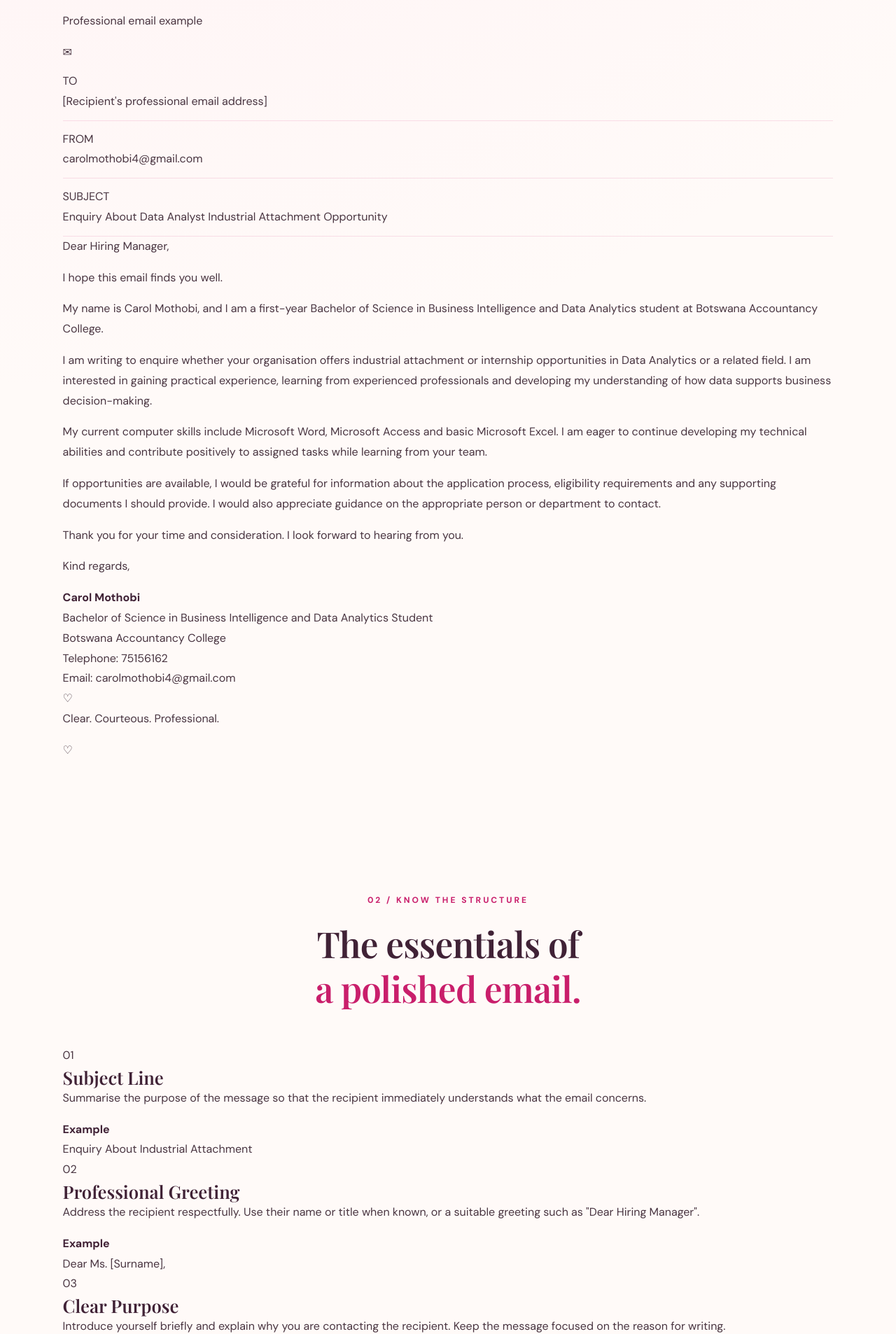
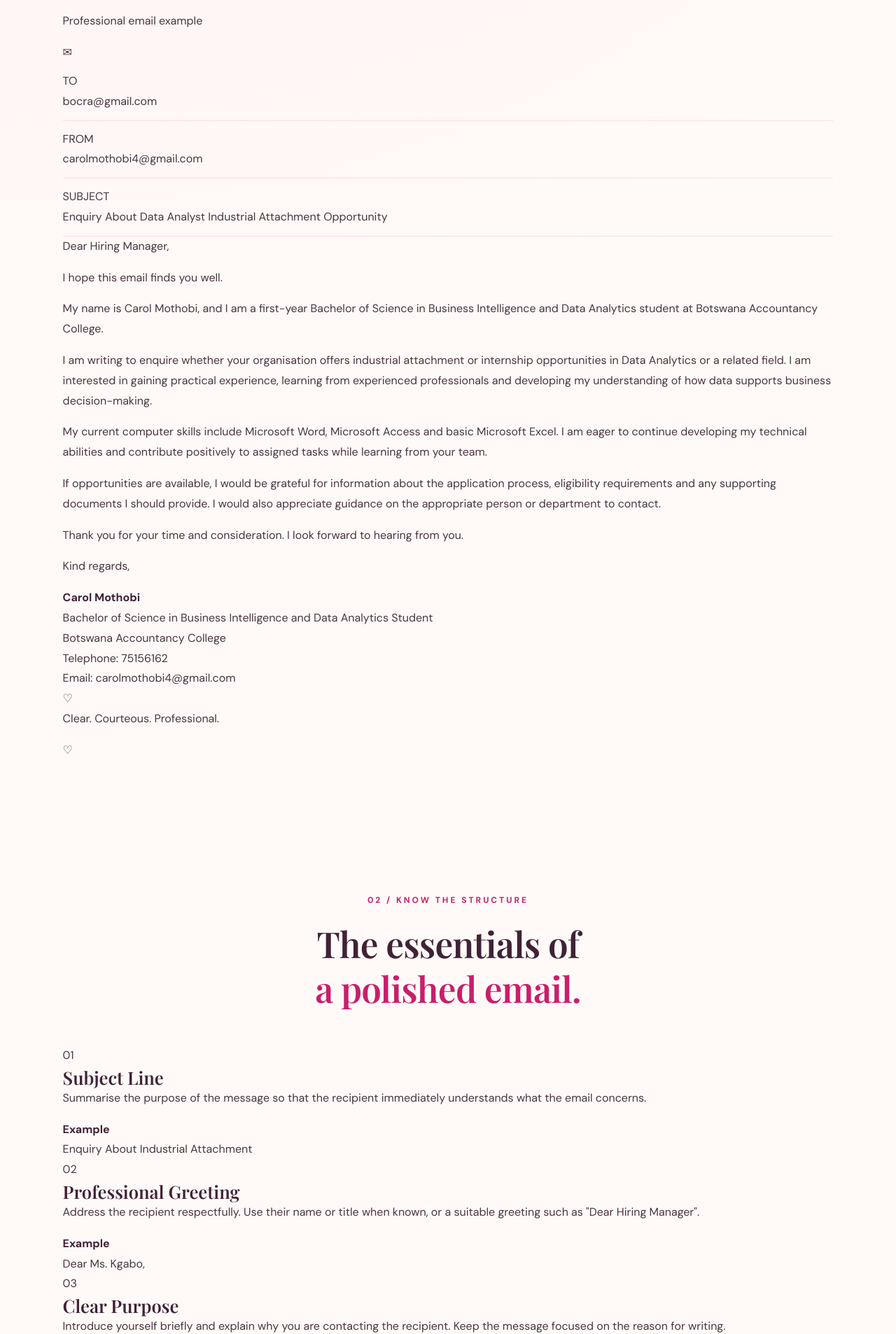
Before and after one commit to carolwamemothobi/digital-portfolio, a plain HTML site: page email-template.html in a window 1280 px wide. Shown: the part 1580-3486 px from the top of the page at 70% size. Drawn offline with nearby package versions, Linux system fonts and the light colour scheme.

Commit message:
Update email-template.html

```diff
--- a/email-template.html
+++ b/email-template.html
@@ -178,7 +178,7 @@
 
                         <span class="email-field-label">TO</span>
 
-                        <p>[Recipient's professional email address]</p>
+                        <p>bocra@gmail.com</p>
 
                     </div>
 
@@ -344,7 +344,7 @@
 
                     <div class="email-good-example">
                         <strong>Example</strong>
-                        <p>Dear Ms. [Surname],</p>
+                        <p>Dear Ms. Kgabo,</p>
                     </div>
 
                 </article>
```
